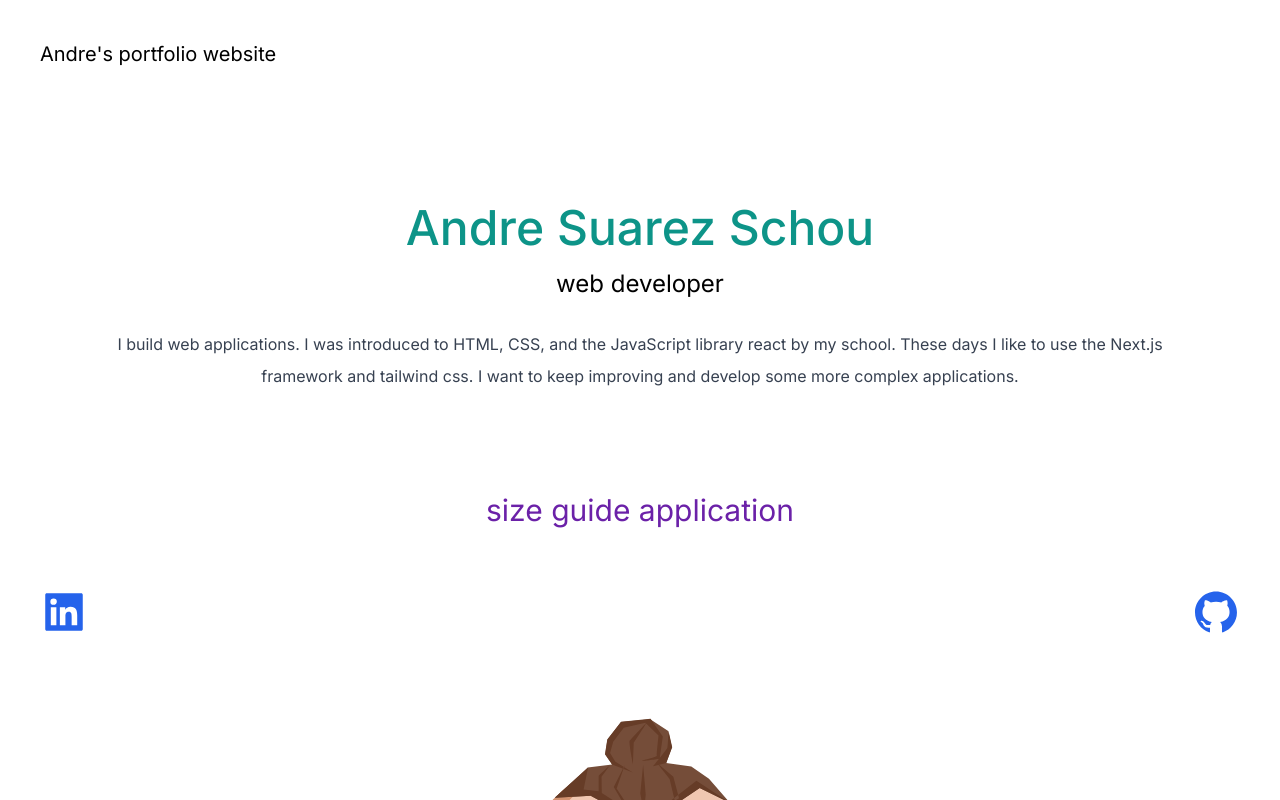
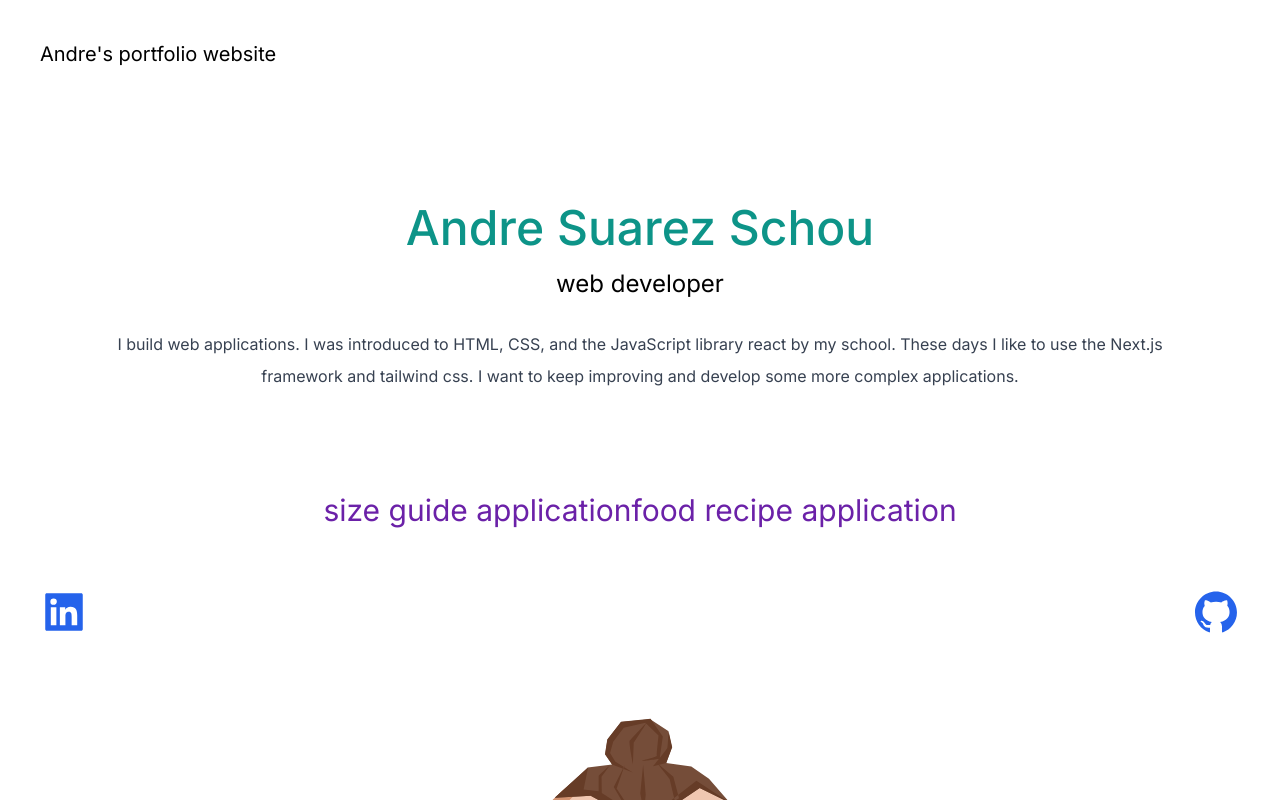
Before and after one commit to andresuarezschou/my-website-project, a Next.js app: page / in a window 1280 px wide. Shown: the top 800 px of the page. Built offline with nearby package versions, Linux system fonts and the light colour scheme.

Commit message:
link for food

```diff
--- a/app/page.tsx
+++ b/app/page.tsx
@@ -22,6 +22,7 @@ export default function Home() {
         </div>
         <div className="text-3xl flex justify-center text-purple-800 p-10">
           <a href="https://musical-twilight-75b4a5.netlify.app/">size guide application</a>
+          <a href="https://reliable-tulumba-787b60.netlify.app">food recipe application</a>
         </div>
         <div className="text-5xl flex justify-between py-5 text-blue-600">
           <a href="https://www.linkedin.com/in/andre-suarez-schou/"><AiFillLinkedin /></a>
```
